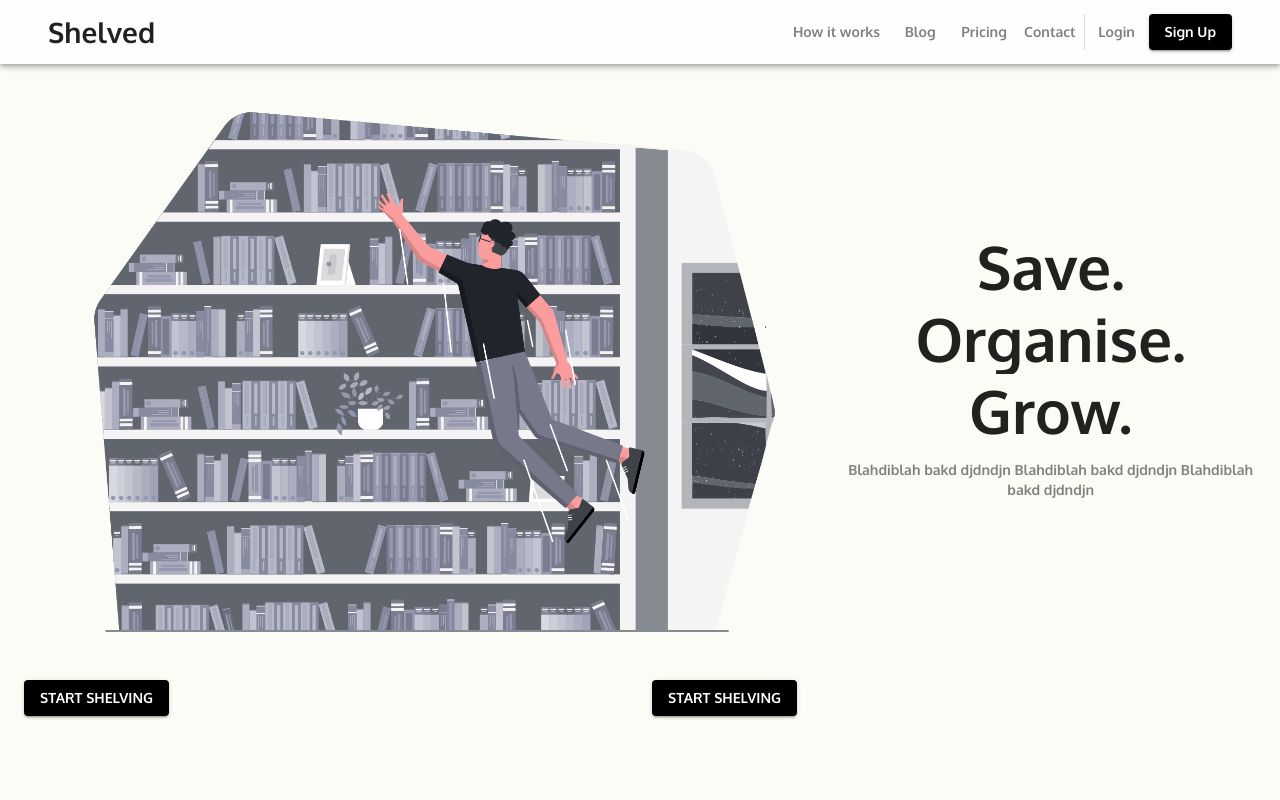
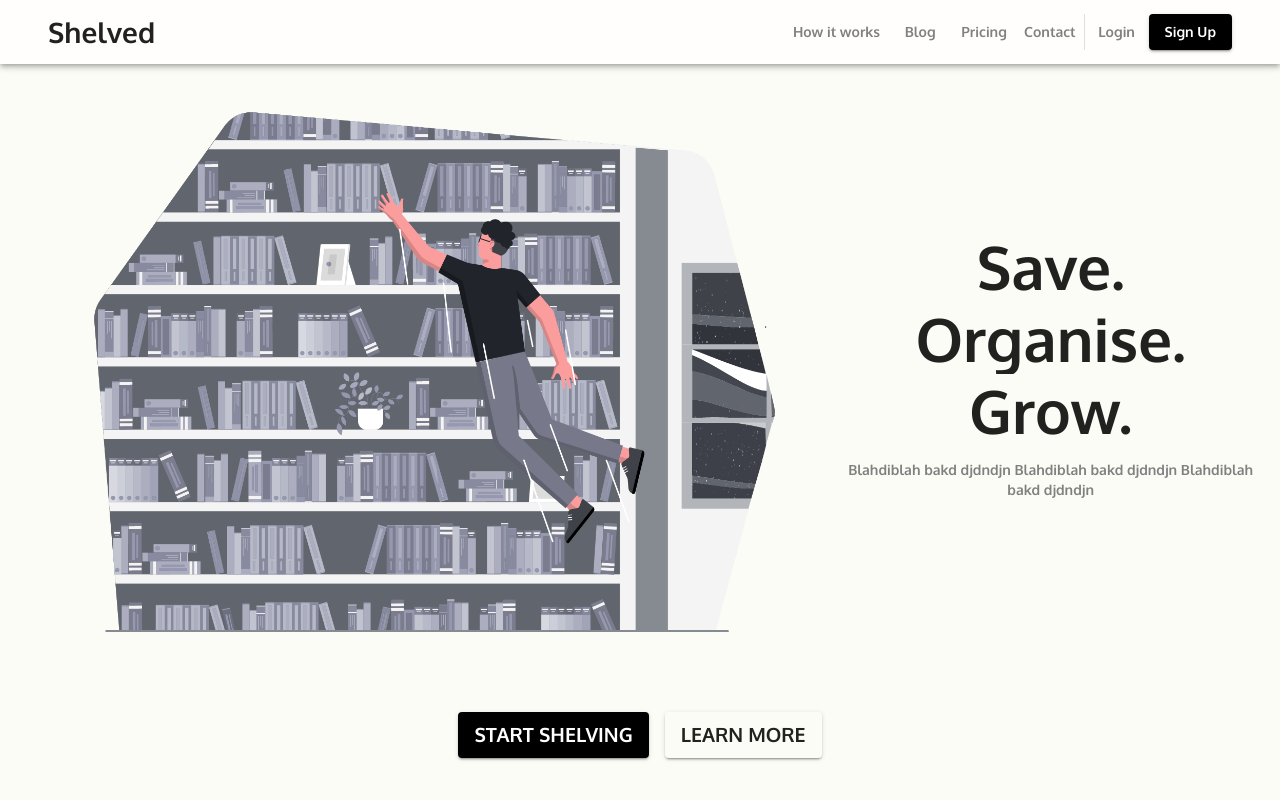
Before and after one commit to arju88nair/ReactTIL, a React app: page /landing in a window 1280 px wide. Built offline with nearby package versions, Linux system fonts and the light colour scheme.

Commit message:
Hero Buttons

```diff
--- a/src/views/LandingPage/HeroBanner.js
+++ b/src/views/LandingPage/HeroBanner.js
@@ -1,6 +1,5 @@
 import React from 'react';
 import {makeStyles} from '@material-ui/core/styles';
-import Paper from '@material-ui/core/Paper';
 import Container from "@material-ui/core/Container";
 import Grid from "@material-ui/core/Grid";
 import logo from "../../resources/images/The Infinite BookShelf(1).png";
@@ -31,7 +30,10 @@ const useStyles = makeStyles((theme) => ({
     },
     typography: {
         textAlign: "center"
-    }
+    },
+    heroButtons: {
+        marginTop: theme.spacing(4),
+    },
 }));
 
 export function HeroBanner() {
@@ -73,28 +75,27 @@ export function HeroBanner() {
                     </div>
                 </Grid>
             </Grid>
-            <Grid container spacing={3}>
-                <Grid item xs={12} sm={6} justify="flex-end" alignItems="flex-end">
+            <div className={classes.heroButtons}>
+            <Grid container spacing={2} justify="center">
+                <Grid item>
                     <Button variant="contained"
                             style={{
                                 background: 'var(--color-button)',
-                                color: 'white', fontWeight: "600"
+                                color: 'white', fontWeight: "600",fontSize:'1.4em'
                             }}
                             component={Link} to="/register">
                         Start Shelving
                     </Button>
                 </Grid>
-                <Grid item xs={12} sm={6} justify="flex-end" alignItems="flex-end">
+                <Grid item>
                     <Button variant="contained"
-                            style={{
-                                background: 'var(--color-button)',
-                                color: 'white', fontWeight: "600"
-                            }}
-                            component={Link} to="/register">
-                        Start Shelving
+                            style={{fontWeight: "600", backgroundColor: 'transparent',fontSize:'1.4em'}} component={Link}
+                            to="/register">
+                        Learn More
                     </Button>
                 </Grid>
             </Grid>
+        </div>
         </Container>
     );
 }
```
